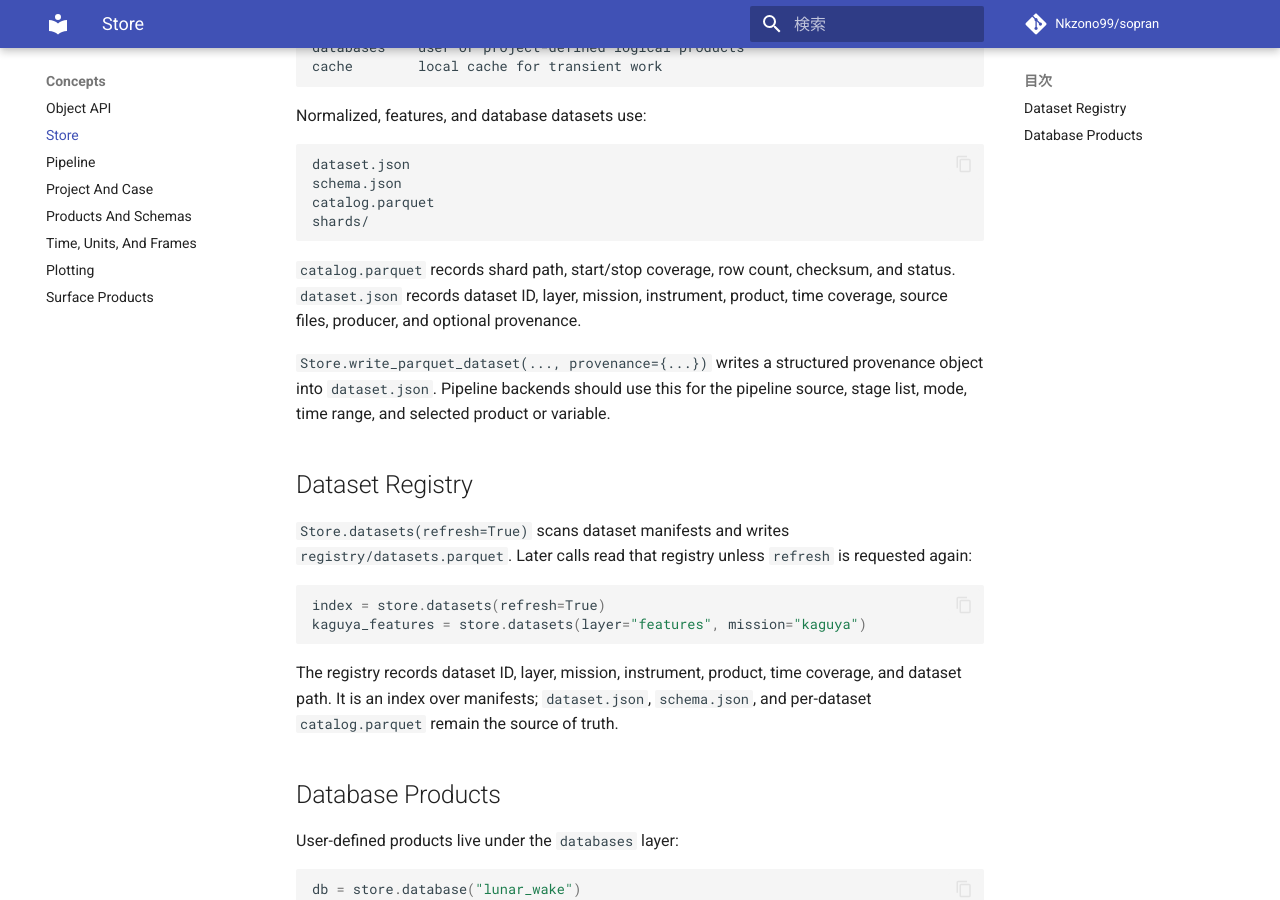
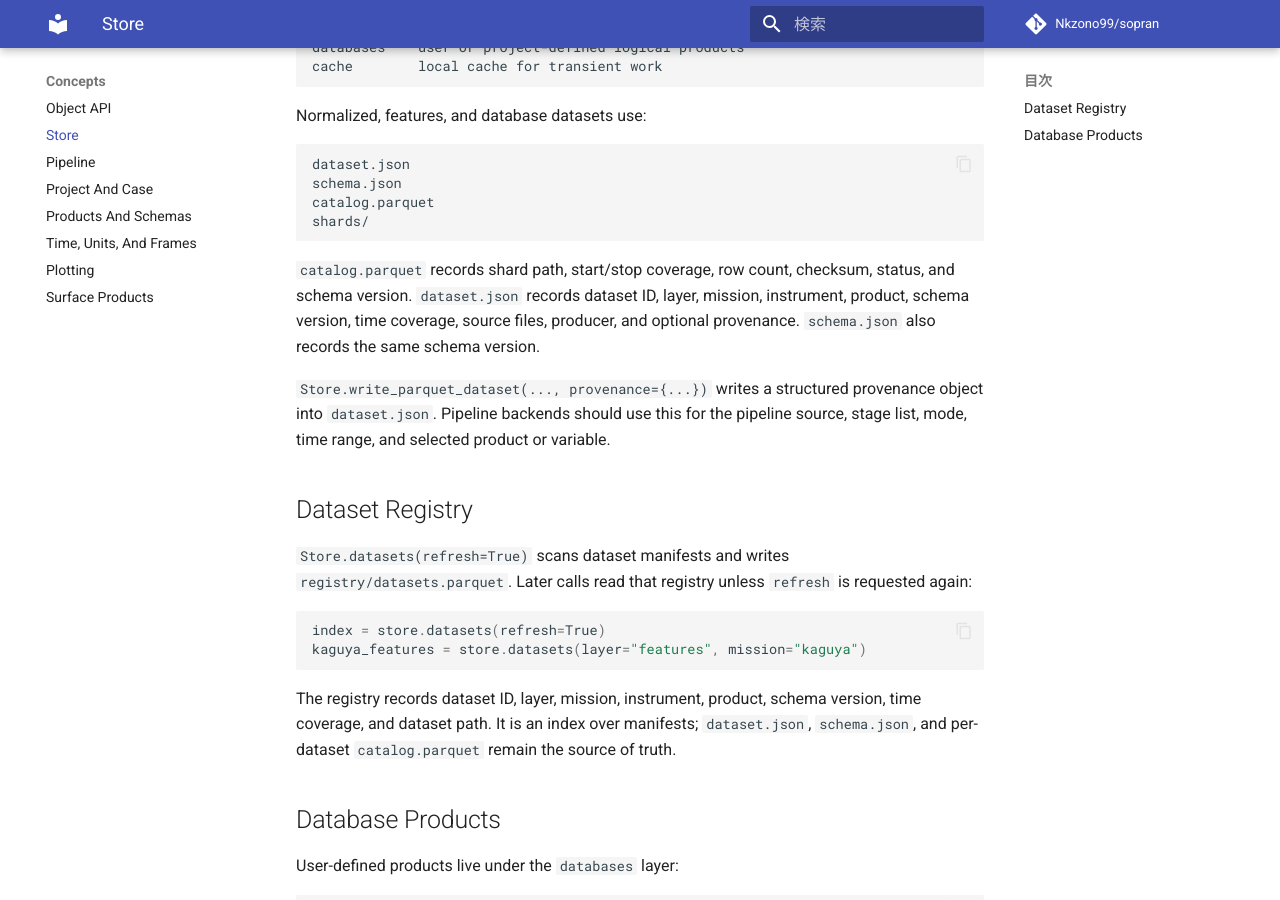
Before and after one commit to Nkzono99/sopran, an MkDocs documentation site: the page built from docs/concepts/store.md, in a window 1280 px wide and 900 px high, scrolled down 422 px. Built offline with MkDocs 1.6.1 and Material for MkDocs 9.7.7, drawn with Linux system fonts in a browser that asks for light colours; comment, search, counter and statistics services are not loaded.

Commit message:
Add dataset schema version metadata

````diff
--- a/docs/concepts/store.md
+++ b/docs/concepts/store.md
@@ -27,8 +27,9 @@ shards/
 ```
 
 `catalog.parquet` records shard path, start/stop coverage, row count, checksum,
-and status. `dataset.json` records dataset ID, layer, mission, instrument,
-product, time coverage, source files, producer, and optional provenance.
+status, and schema version. `dataset.json` records dataset ID, layer, mission,
+instrument, product, schema version, time coverage, source files, producer, and
+optional provenance. `schema.json` also records the same schema version.
 
 `Store.write_parquet_dataset(..., provenance={...})` writes a structured
 provenance object into `dataset.json`. Pipeline backends should use this for the
@@ -45,9 +46,10 @@ index = store.datasets(refresh=True)
 kaguya_features = store.datasets(layer="features", mission="kaguya")
 ```
 
-The registry records dataset ID, layer, mission, instrument, product, time
-coverage, and dataset path. It is an index over manifests; `dataset.json`,
-`schema.json`, and per-dataset `catalog.parquet` remain the source of truth.
+The registry records dataset ID, layer, mission, instrument, product, schema
+version, time coverage, and dataset path. It is an index over manifests;
+`dataset.json`, `schema.json`, and per-dataset `catalog.parquet` remain the
+source of truth.
 
 ## Database Products
 
````
Also changed, not shown: SPEC.md (+2 -0 lines), docs/reference/store-layout.md (+3 -1 lines), 2 other files.
